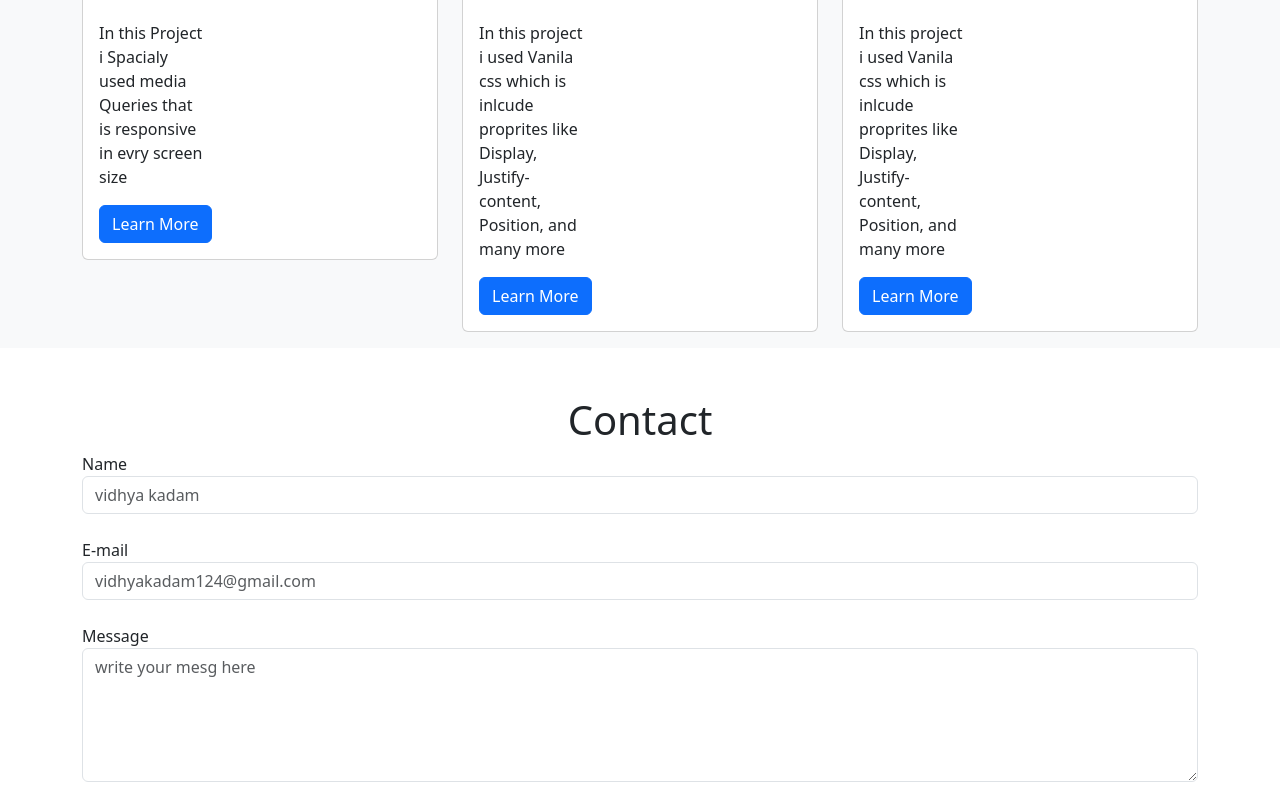
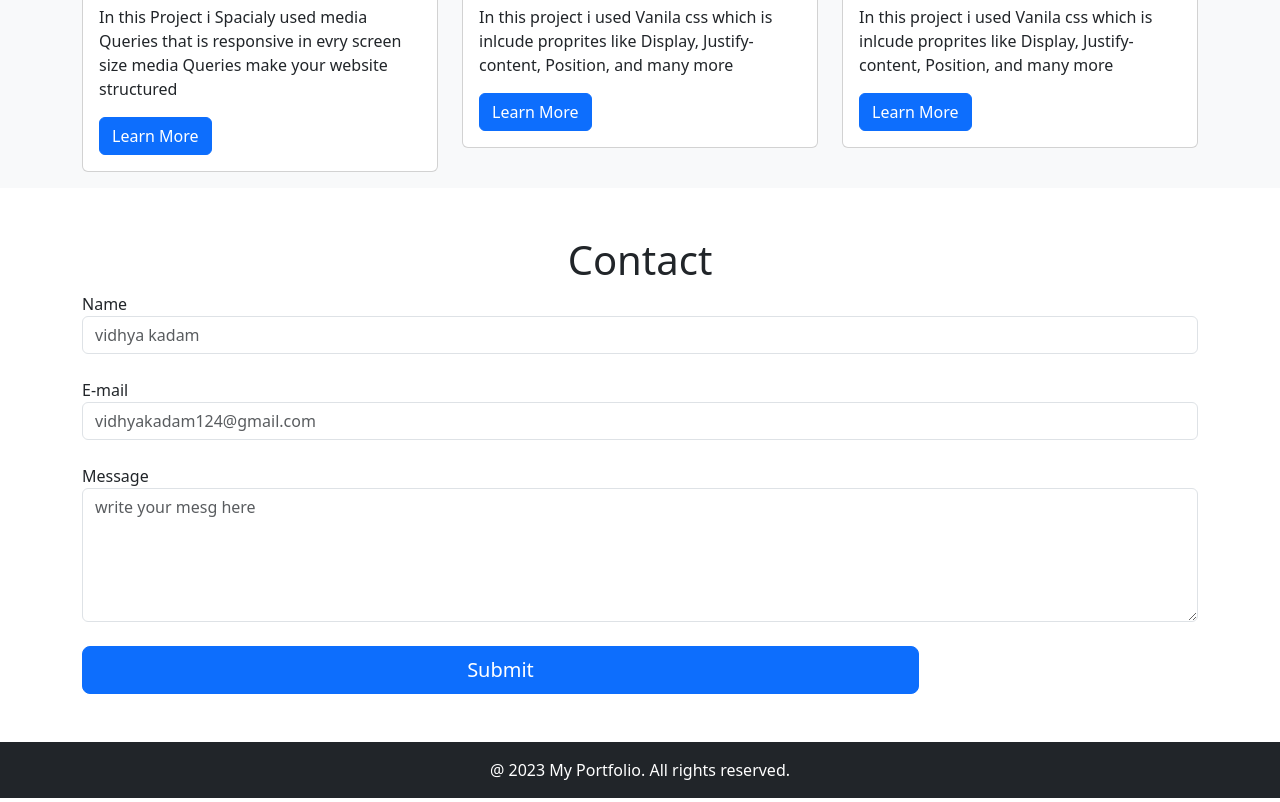
Before and after one commit to vidhyakadam/Portfolio, a plain HTML site: page index.html in a window 1280 px wide. Shown: the part 1235-2037 px from the top of the page. Drawn offline with nearby package versions, Linux system fonts and the light colour scheme.

Commit message:
adding porfolio

```diff
--- a/index.html
+++ b/index.html
@@ -57,7 +57,7 @@
 		<div class="card-body">
 			<img src="https://img.freepik.com/premium-psd/laptop-psd-mockup-with-gradient-led-light_53876-138283.jpg?w=360" alt="" class="card-image-top">
 			<h4>Portfolio</h4>
-			<p class="col-sm-12 mt-sm-4 col-md-4 ">In this Project i Spacialy used media Queries that is responsive in evry screen size</p>
+			<p>In this Project i Spacialy used media Queries that is responsive in evry screen size media Queries make your website structured</p>
 		     <button class="btn btn-primary">Learn More</button>
 		</div>
 	   </div>
@@ -69,7 +69,7 @@
 			 <div class="card-body">
 				 <img src="https://img.freepik.com/premium-psd/laptop-psd-mockup-with-gradient-led-light_53876-138283.jpg?w=360" alt="" class="card-image-top">
 				 <h4>Amazone-clone</h4>
-				 <p class="col-sm-12 mt-sm-4 col-md-4 ">In this project i used Vanila css which is inlcude proprites like Display, Justify-content, Position, and many more </p>
+				 <p>In this project i used Vanila css which is inlcude proprites like Display, Justify-content, Position, and many more </p>
 				  <button class="btn btn-primary">Learn More</button>
 			 </div>
 			</div>
@@ -79,7 +79,7 @@
 				 <div class="card-body">
 					 <img src="https://img.freepik.com/premium-psd/laptop-psd-mockup-with-gradient-led-light_53876-138283.jpg?w=360" alt="" class="card-image-top">
 					 <h4>Face-book Clone</h4>
-					 <p class="col-sm-12 mt-sm-4 col-md-4 ">In this project i used Vanila css which is inlcude proprites like Display, Justify-content, Position, and many more</p>
+					 <p>In this project i used Vanila css which is inlcude proprites like Display, Justify-content, Position, and many more</p>
 					  <button class="btn btn-primary">Learn More</button>
 				 </div>
 				</div>
```
Also changed, not shown: 1 other file.
